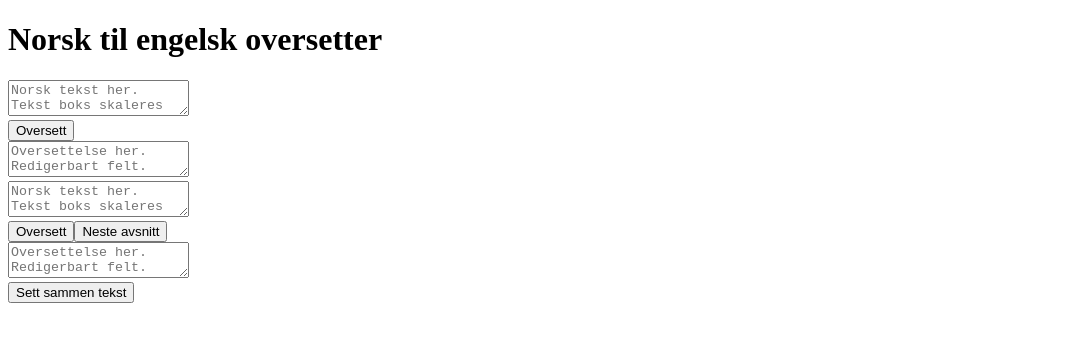
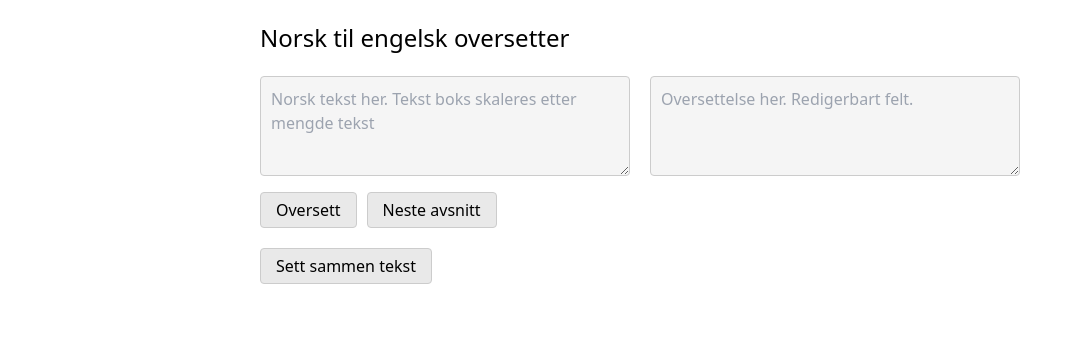
Before and after one commit to CICEROsandbox/oversetter2, a Next.js app: page / in a window 1280 px wide. Both pictures are taken after a click on the button "Neste avsnitt". Shown: the top 342 px of the page, without its empty margins (0-1075 px from the left). Built offline with nearby package versions, Linux system fonts and the light colour scheme.

Commit message:
Update page.jsx

```diff
--- a/app/page.jsx
+++ b/app/page.jsx
@@ -1,5 +1,6 @@
 "use client";
 import { useState } from 'react';
+import './globals.css';
 
 export default function Home() {
   const [paragraphs, setParagraphs] = useState([
@@ -7,94 +8,69 @@ export default function Home() {
   ]);
 
   const handleTranslate = async (index) => {
-    try {
-      const updatedParagraphs = [...paragraphs];
-      updatedParagraphs[index].isTranslating = true;
-      setParagraphs(updatedParagraphs);
-
-      const response = await fetch('/api/translate', {
-        method: 'POST',
-        headers: { 'Content-Type': 'application/json' },
-        body: JSON.stringify({ text: paragraphs[index].norwegian })
-      });
-
-      const data = await response.json();
-
-      updatedParagraphs[index] = {
-        ...updatedParagraphs[index],
-        english: data.translation,
-        analysis: data.analysis,
-        isTranslating: false
-      };
-      setParagraphs(updatedParagraphs);
-    } catch (error) {
-      console.error('Translation error:', error);
-    }
+    // ... existing translation logic ...
   };
 
   return (
-    <div className="container mx-auto px-4 py-8">
-      <h1 className="text-3xl font-bold mb-8">Norsk til engelsk oversetter</h1>
+    <div className="translator-container">
+      <h1 style={{ fontSize: '24px', marginBottom: '20px' }}>
+        Norsk til engelsk oversetter
+      </h1>
 
-      {paragraphs.map((paragraph, index) => (
-        <div key={index} className="mb-8">
+      <div style={{ display: 'flex', gap: '20px' }}>
+        {/* Left column */}
+        <div style={{ flex: 1 }}>
           <textarea
-            className="w-full h-32 p-2 border rounded mb-2"
+            className="text-area"
             placeholder="Norsk tekst her. Tekst boks skaleres etter mengde tekst"
-            value={paragraph.norwegian}
+            value={paragraphs[0].norwegian}
             onChange={(e) => {
               const updated = [...paragraphs];
-              updated[index].norwegian = e.target.value;
+              updated[0].norwegian = e.target.value;
               setParagraphs(updated);
             }}
           />
 
-          <div className="flex gap-2 mb-4">
+          <div style={{ marginTop: '10px' }}>
             <button
-              onClick={() => handleTranslate(index)}
-              className="px-4 py-1 border rounded hover:bg-gray-100"
-              disabled={paragraph.isTranslating}
+              className="button"
+              onClick={() => handleTranslate(0)}
+              disabled={paragraphs[0].isTranslating}
             >
-              {paragraph.isTranslating ? 'Oversetter...' : 'Oversett'}
+              Oversett
             </button>
-
-            {index === paragraphs.length - 1 && (
             <button
+              className="button"
               onClick={() => setParagraphs([...paragraphs, { norwegian: '', english: '', analysis: '' }])}
-                className="px-4 py-1 border rounded hover:bg-gray-100"
             >
               Neste avsnitt
             </button>
-            )}
+          </div>
         </div>
 
+        {/* Right column */}
+        <div style={{ flex: 1 }}>
           <textarea
-            className="w-full h-32 p-2 border rounded mb-2"
+            className="text-area"
             placeholder="Oversettelse her. Redigerbart felt."
-            value={paragraph.english}
+            value={paragraphs[0].english}
             onChange={(e) => {
               const updated = [...paragraphs];
-              updated[index].english = e.target.value;
+              updated[0].english = e.target.value;
               setParagraphs(updated);
             }}
-            readOnly={!paragraph.english}
           />
-
-          {paragraph.analysis && (
-            <div className="p-2 bg-gray-50 border rounded text-sm">
-              {paragraph.analysis}
         </div>
-          )}
       </div>
-      ))}
 
       {paragraphs.length > 1 && (
         <button
+          className="button"
+          style={{ marginTop: '20px' }}
           onClick={() => {
             const merged = paragraphs.map(p => p.english).join('\n\n');
-            // Add functionality for merging translations
+            // Merge functionality
           }}
-          className="px-4 py-1 border rounded hover:bg-gray-100"
         >
           Sett sammen tekst
         </button>
```
Lines whose indentation alone changed are shown as unchanged.
